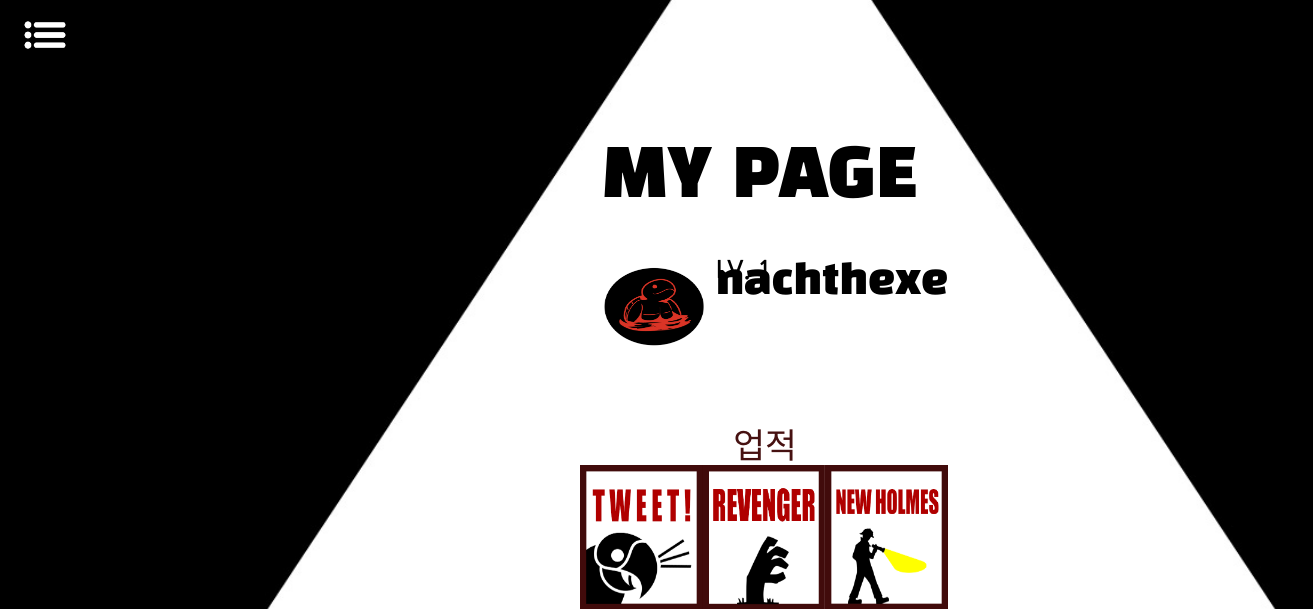
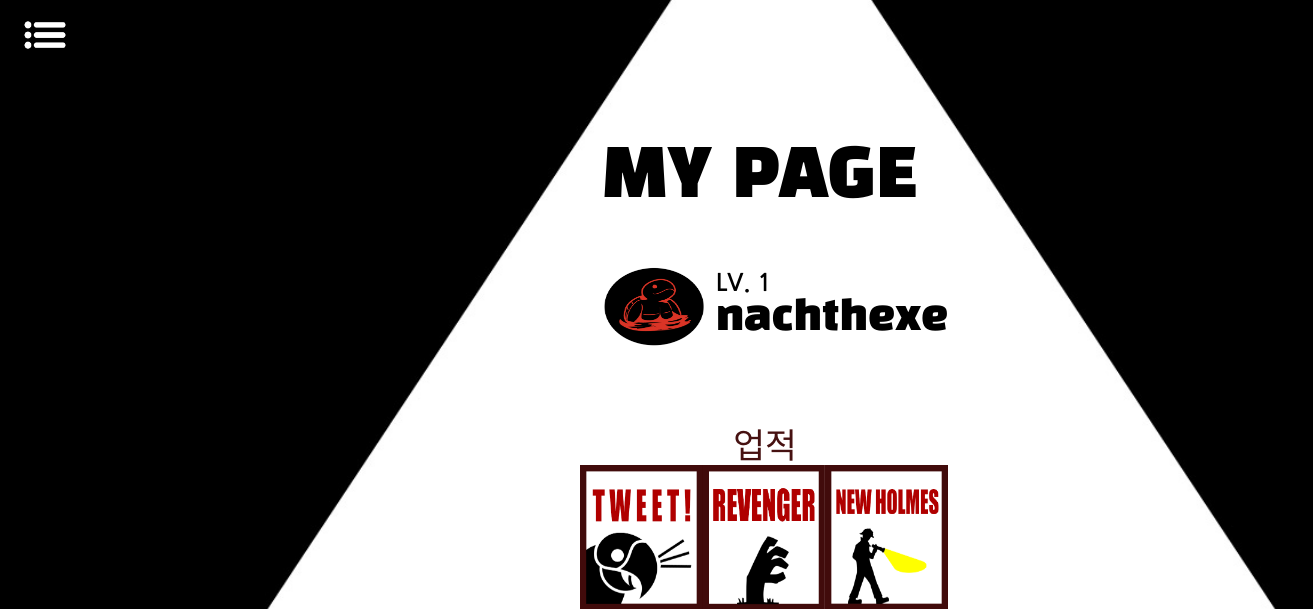
Before and after one commit to miniZwei/mockTurtle, a Django app: page /mypage/ in a window 1560 px wide; the page is wider, and only the part inside the window is pictured. Shown: the top 609 px of that part, without its empty margins (0-1313 px from the left). Run offline with Django 3.2, Linux system fonts and the light colour scheme; some libraries are stand-ins or nearby versions.

Commit message:
mypage css fix version

```diff
--- a/static/css/mypage.css
+++ b/static/css/mypage.css
@@ -26,9 +26,12 @@ body{
     display: inline-block;
     text-align: left;
     right: 3%;
+    top: 15%;
 }
 
-
+#userNick{
+    padding-top: 10%;
+}
 
 .container{
     position: relative;
```
